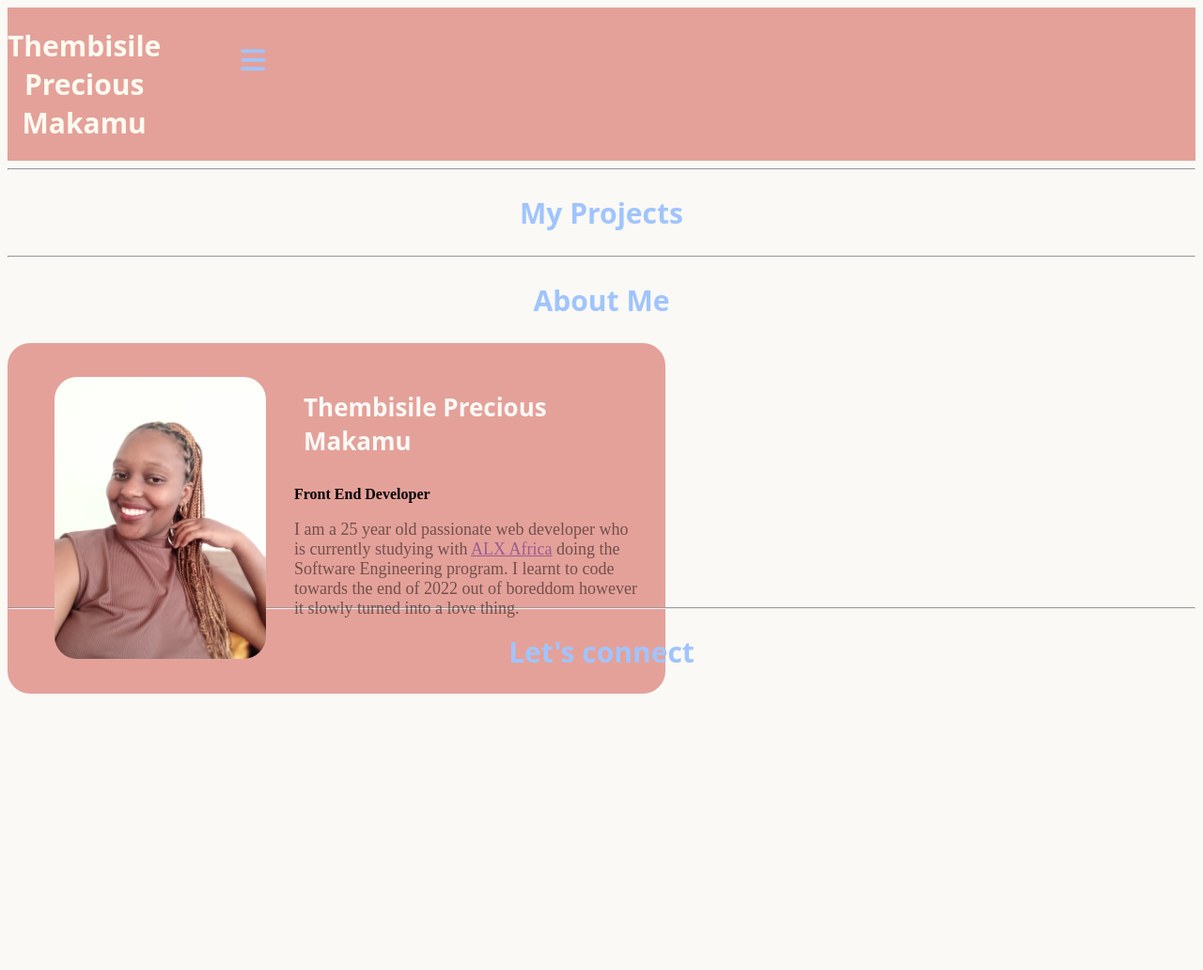
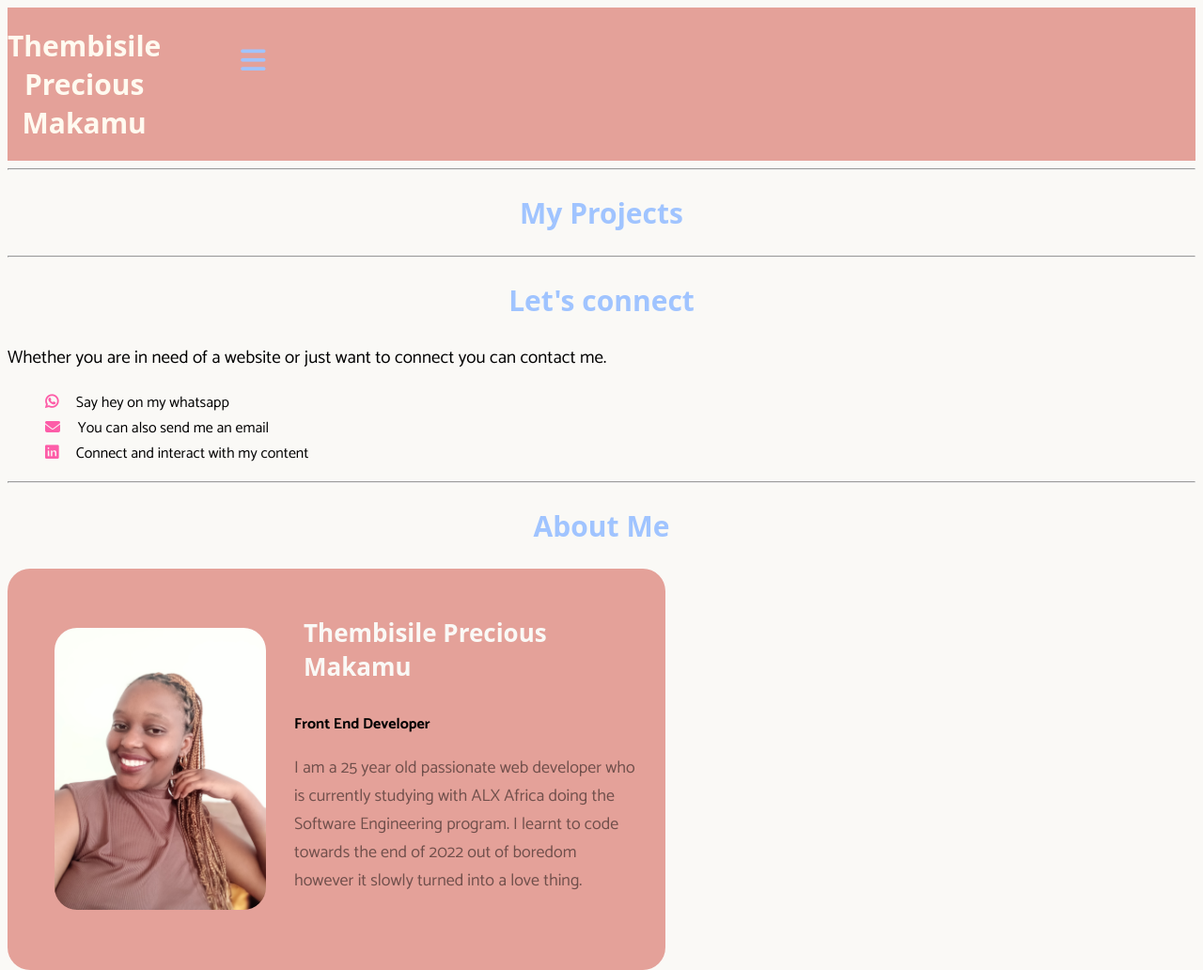
Before and after one commit to MakamuT/TP-Makamu, a plain HTML site: page index.html in a window 1280 px wide. Shown: the whole page at 94% size. Before the commit the page ends 800 px from the top, so only its background shows below. Drawn offline with Linux system fonts and the light colour scheme; a web font is replaced by a local one.

Commit message:
portfolio

```diff
--- a/index.html
+++ b/index.html
@@ -14,19 +14,19 @@
                 <i class="fa-solid fa-bars"></i>
             </button>
             <div class="menu-items">
-                <a href="">
+                <a href="#home">
                     <span class="icon"><i class="fa-solid fa-home"></i></span>
                     <span class="text">Home</span>
                 </a>
-                <a href="">
+                <a href="#projects">
                     <span class="icon"><i class="fa-solid fa-book"></i></span>
                     <span class="text">Projects</span>
                 </a>
-                <a href="">
+                <a href="#about">
                     <span class="icon"><i class="fa-solid fa-user-circle"></i></span>
                     <span class="text">About</span>
                 </a>
-                <a href="">
+                <a href="#contact">
                     <span class="icon"><i class="fa-solid fa-phone"></i></span>
                     <span class="text">Contact</span>
                 </a>
@@ -39,6 +39,31 @@
 
     </section>
     <hr/>
+    <section id="contact">
+        <h1>Let's connect</h1>
+        <p>Whether you are in need of a website or just want to connect you can contact me.</p>
+            <ul>
+                <li>
+                    <a href="">
+                        <i class="fa-brands fa-whatsapp"></i>
+                        <span class="text">Say hey on my whatsapp</span>
+                    </a>
+                </li>
+                <li>
+                    <a href="">
+                        <i class="fa-solid fa-envelope"></i>
+                        <span class="text">You can also send me an email</span>
+                    </a>
+                </li>
+                <li>
+                    <a href="">
+                        <i class="fa-brands fa-linkedin"></i>
+                        <span class="text">Connect and interact with my content</span>
+                    </a>
+                </li>
+            </ul>
+    </section>
+    <hr>
     <section id="about">
         <h1>About Me</h1>
         <div class="card">
@@ -47,16 +72,11 @@
                 <h2>Thembisile Precious Makamu</h2>
                 <h3>Front End Developer</h3>
                 <p>I am a 25 year old passionate web developer who is currently studying
-        with <a href="">ALX Africa</a> doing the Software Engineering program. I
-        learnt to code towards the end of 2022 out of boreddom however it slowly
+        with ALX Africa doing the Software Engineering program. I
+        learnt to code towards the end of 2022 out of boredom however it slowly
         turned into a love thing.</p>
             </div>
         </div>
     </section>
-    <hr/>
-    <section id="contact">
-        <h1>Let's connect</h1>
-
-    </section>
 </body>
 </html>
--- a/stylesheet.css
+++ b/stylesheet.css
@@ -1,7 +1,10 @@
 @import url("https://use.fontawesome.com/releases/v6.5.1/css/all.css");
 @import url("https://fonts.googleapis.com/css2?family=Sofadi+One&display=swap");
+@import url("https://fonts.googleapis.com/css2?family=Catamaran:wght@100..900&display=swap");
 body{
   background-color: #faf9f6;
+  color: black;
+  font-family: "Catamaran", sans-serif;
 }
 /*navigation styles*/
 header{
@@ -143,3 +146,29 @@ h1{
     width: 45vw;
   }
 }
+/*end of about*/
+/*contact*/
+#contact p{
+  color: black;
+  font-size: 19px;
+}
+#contact li{
+  list-style: none;
+}
+#contact a{
+  gap: 10px;
+  text-decoration: none;
+}
+#contact i{
+  color: #fd5da8;
+  font-size: 16px;
+  font-weight: 800;
+}
+#contact .text{
+  color: black;
+  font-size: 16px;
+  margin: 20px 15px;
+}
+li a:hover{
+  color: #a0c4ff;
+}
```
